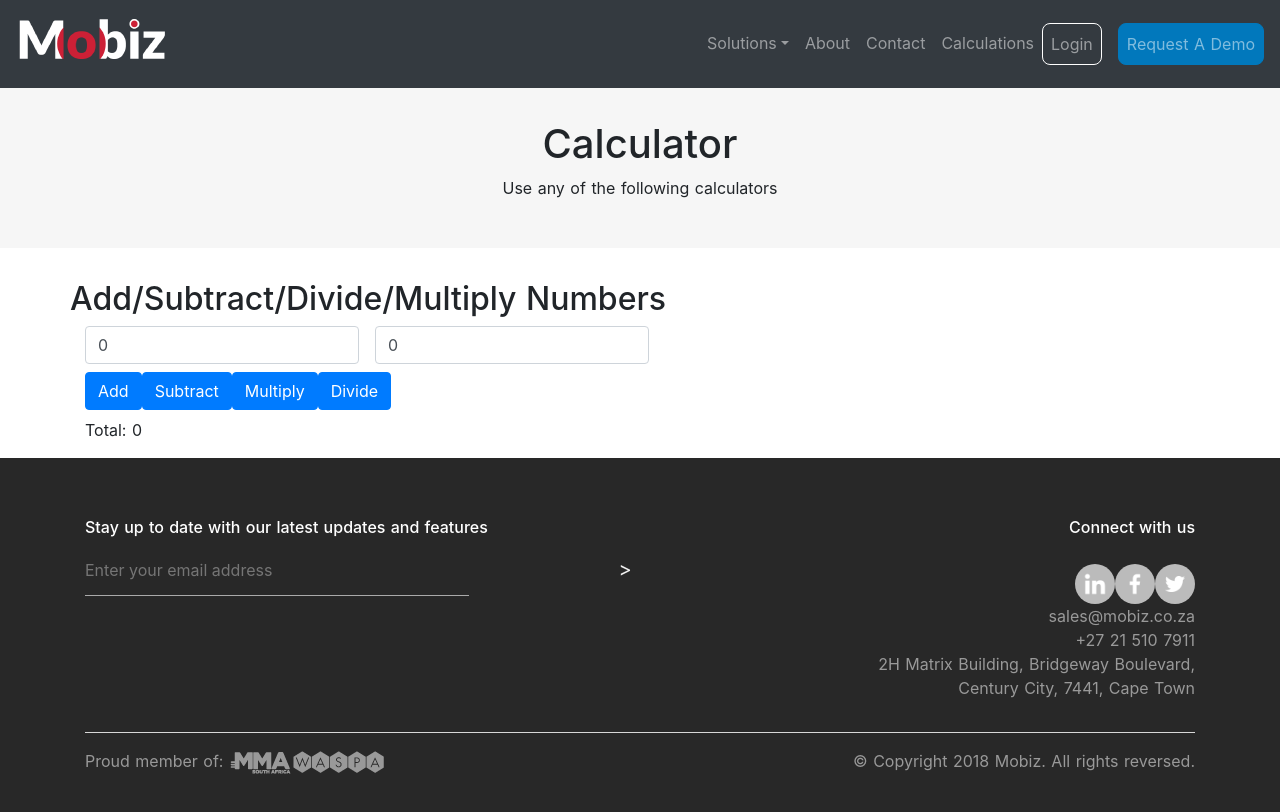
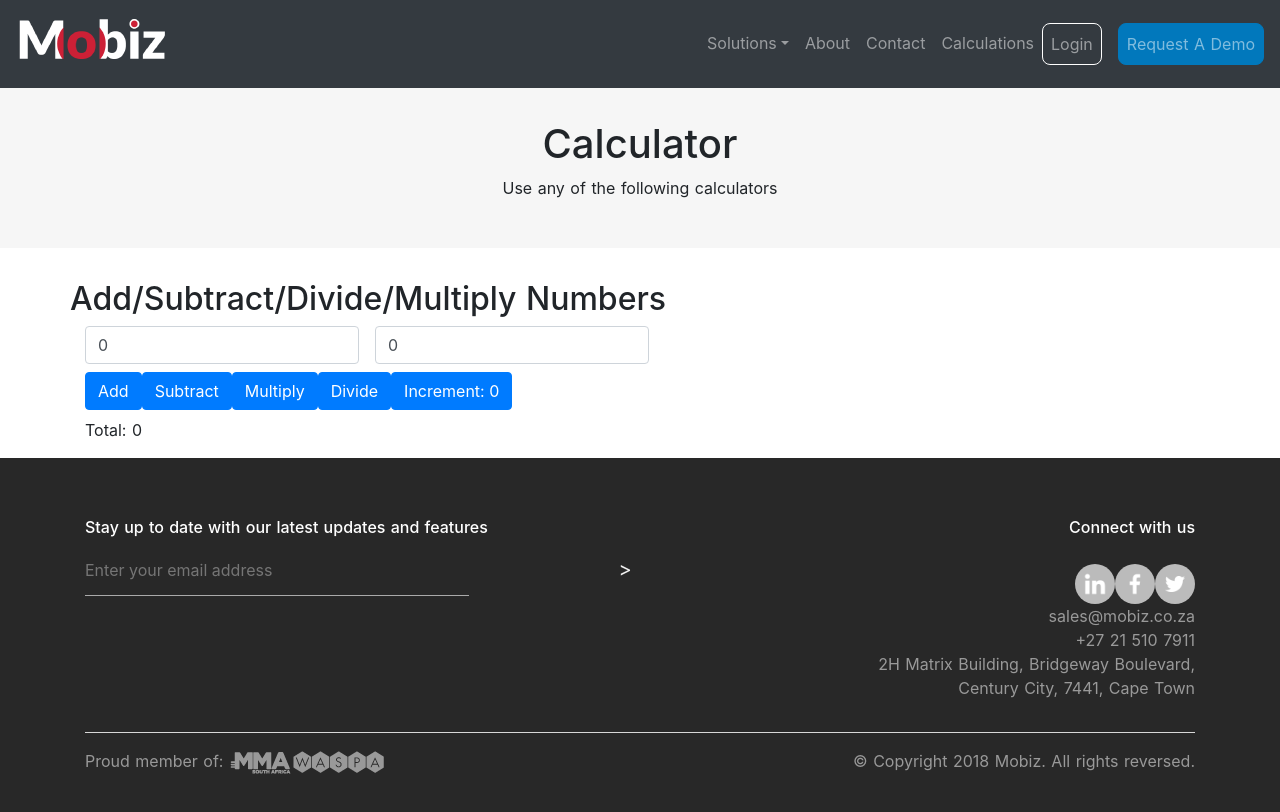
Before and after one commit to sisekoreggie/Nuxt.js-Web-App, a Nuxt app: page /calculations in a window 1280 px wide. Shown: the top 812 px of the page. Built offline with nearby package versions, Linux system fonts and the light colour scheme.

Commit message:
Added incrementer button on calculations page

```diff
--- a/pages/calculations.vue
+++ b/pages/calculations.vue
@@ -42,6 +42,7 @@
               <button v-on:click="subtractNumbers" class="btn btn-primary mb-2 sub">Subtract</button>
               <button v-on:click="multiplyNumbers" class="btn btn-primary mb-2 mult">Multiply</button>
               <button v-on:click="divideNumbers" class="btn btn-primary mb-2 div">Divide</button>
+              <button v-on:click="increment" class="btn btn-primary mb-2 div">Increment: {{ this.$store.state.count }}</button>
             </div>
           </b-col>
         </b-row>
@@ -56,6 +57,8 @@
 </template>
 
 <script>
+import { mapState } from 'vuex';
+
 export default {
   name: 'Calculations',
   data() {
@@ -70,6 +73,7 @@ export default {
       title: `Calculations | ${process.env.BasePageTitle}`
     }
   },
+  computed: mapState(['counter']),
   methods: {
     addNumbers() {
       this.total = parseInt(this.firstNumber) + parseInt(this.secondNumber)
@@ -86,6 +90,9 @@ export default {
     divideNumbers() {
       this.total = parseInt(this.firstNumber) / parseInt(this.secondNumber)
       return this.total
+    },
+    increment() {
+      this.$store.commit("increment");
     }
   }
 }
--- /dev/null
+++ b/store/calculations.js
@@ -0,0 +1,4 @@
+export const state = () => ({
+    firstNumber: 0,
+    secondNumber: 0
+})
--- /dev/null
+++ b/store/index.js
@@ -0,0 +1,9 @@
+export const state = () => ({
+    count: 0
+})
+
+export const mutations = {
+    increment(state) {
+        state.count++
+    }
+}
```
Also changed, not shown: 1 other file (tests, documents, lock files or other folders).
